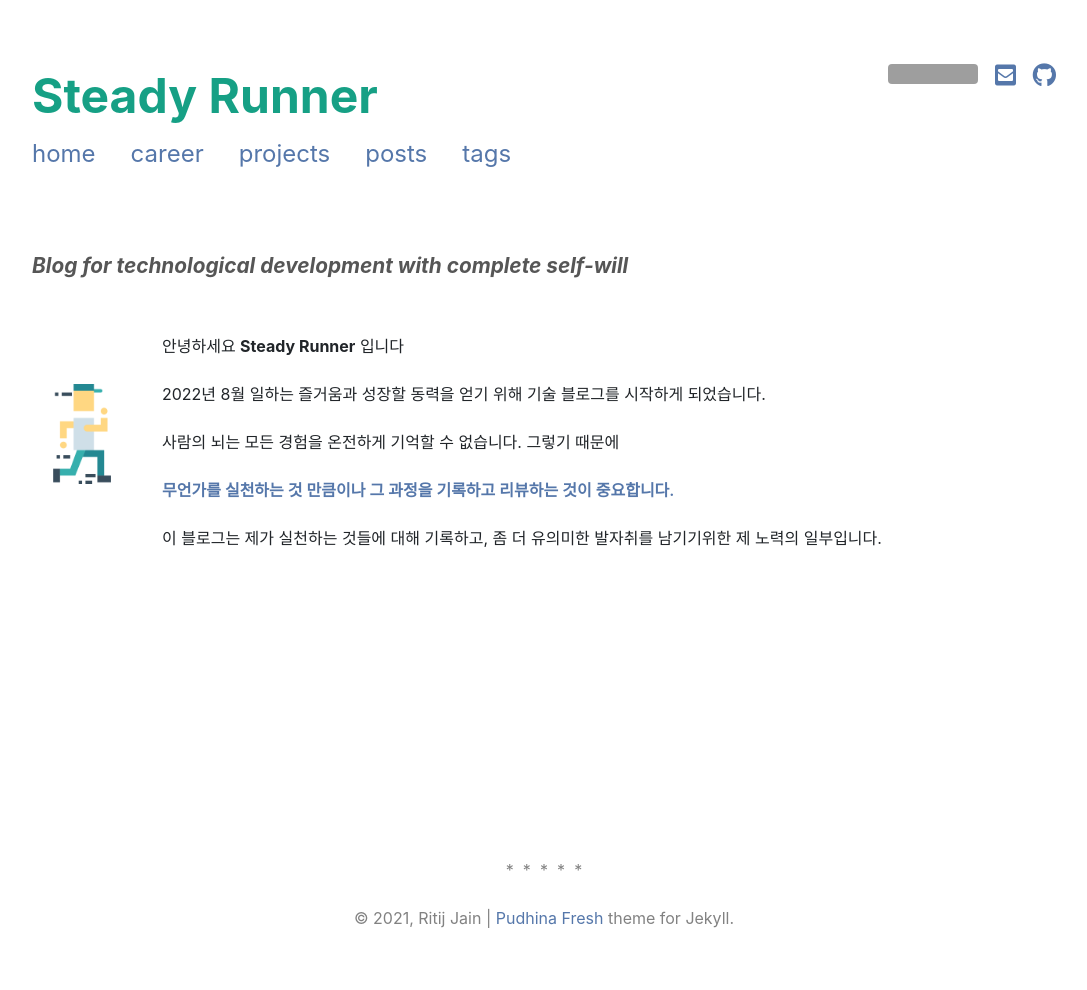
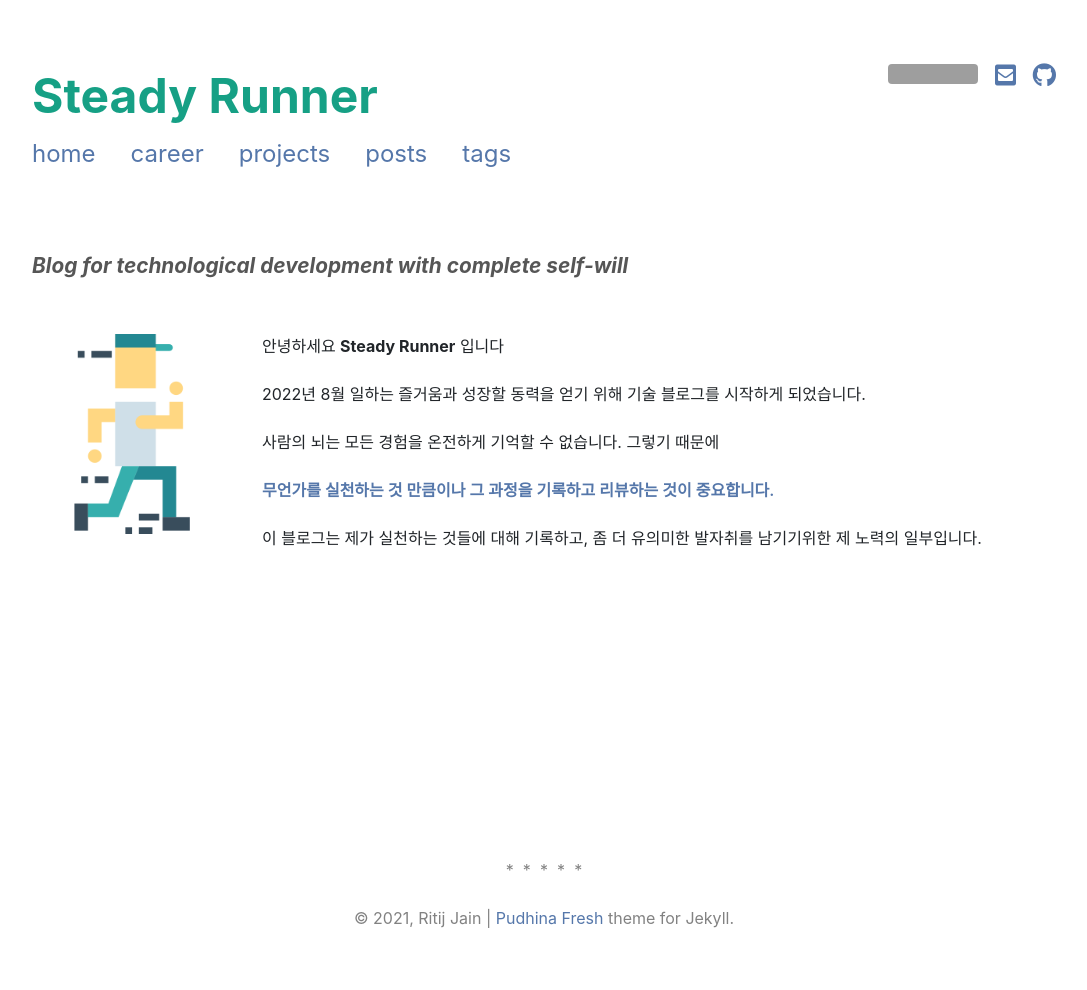
Before and after one commit to StdRunner/StdRunner.github.io, a Jekyll site: the page built from index.md, in a window 1280 px wide. Shown: the whole page, without its empty margins (96-1183 px from the left). Built offline with Jekyll 4.4.1, drawn with Linux system fonts in a browser that asks for light colours; nearby versions of some CDN libraries; grey boxes are pictures that could not be loaded.

Commit message:
- index 페이지 profile 이미지 크기 변경

```diff
--- a/assets/css/main.css
+++ b/assets/css/main.css
@@ -266,8 +266,8 @@ a.logo:hover {
 
 .writer-profile {
   margin: auto 30px auto auto;
-  width: 100px;
-  height: 100px;
+  width: 200px;
+  height: 200px;
 }
 
 /* =Small screen */ /*************************************************************/
```
